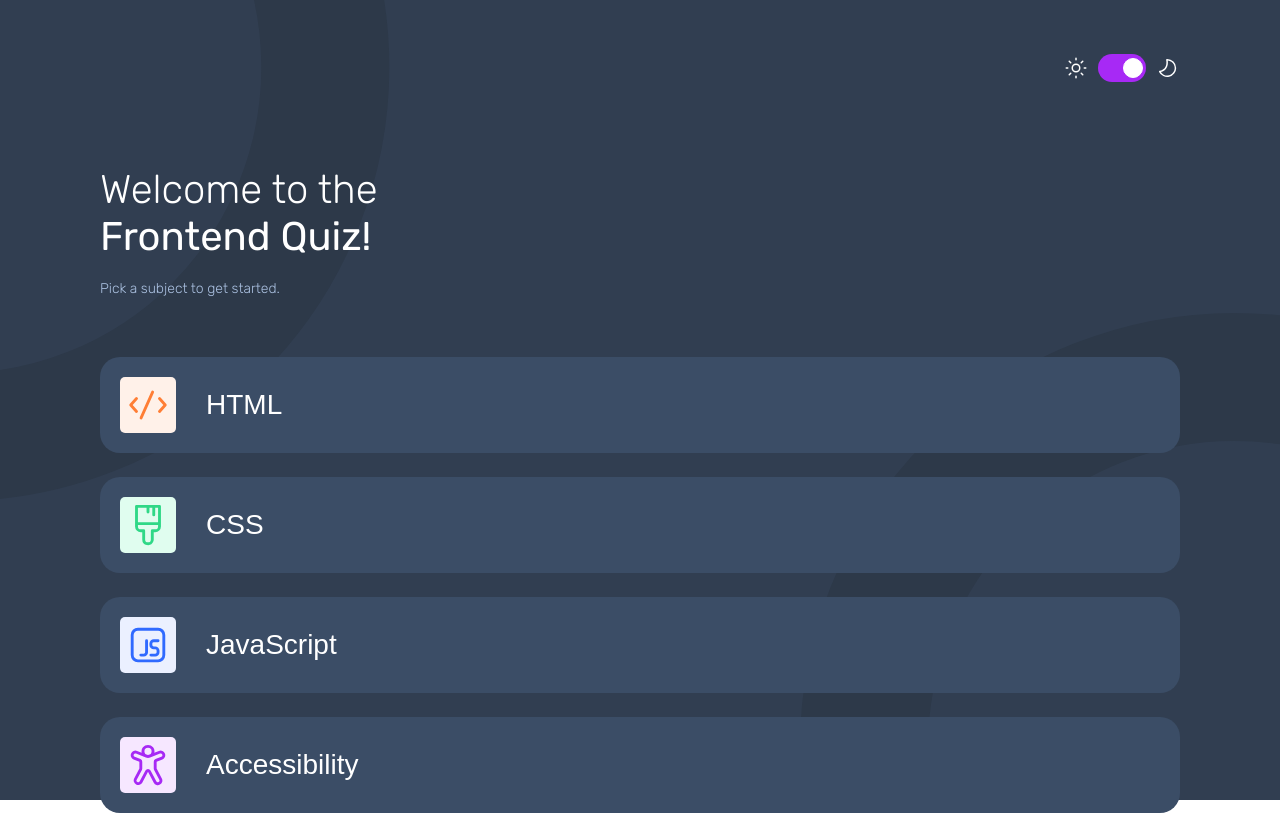
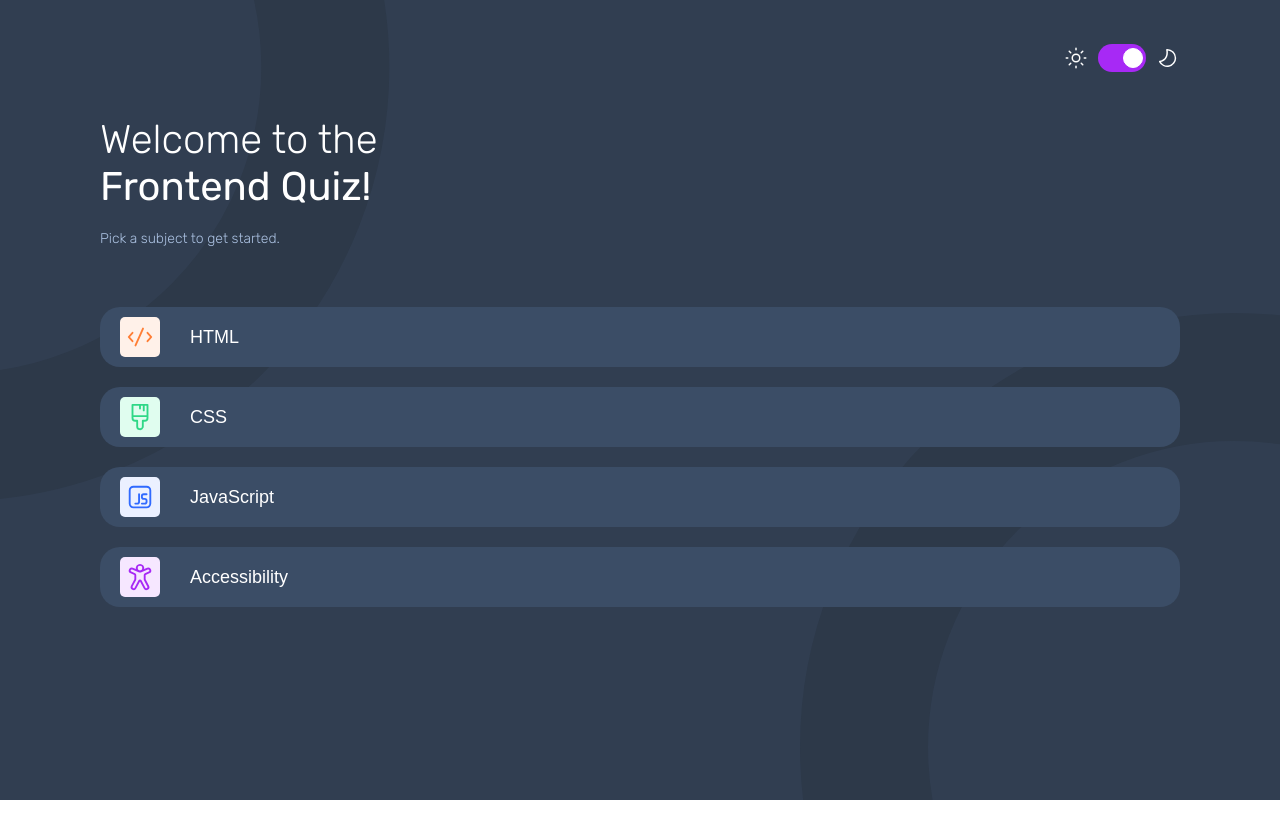
Before and after one commit to AnuragModi02/front-end-quiz, a Vue app: page /Home in a window 1280 px wide. Built offline with nearby package versions, Linux system fonts and the light colour scheme.

Commit message:
more bug fix

```diff
--- a/src/components/HomeComponent.vue
+++ b/src/components/HomeComponent.vue
@@ -78,19 +78,18 @@ export default {
   margin: 0 auto;
   height: 100%;
   display: grid;
-  grid-auto-rows: auto 1fr;
   justify-content: normal;
-  gap: 70px;
   padding: 40px;
+  overflow: scroll;
 }
 
 .header {
   display: flex;
   align-items: center;
-  height: 56px;
+  height: 100%;
 }
 
-@media(max-width:800px) {
+@media(max-width:1400px) {
   .container {
     gap: 40px;
   }
--- a/src/components/QuizOptions.vue
+++ b/src/components/QuizOptions.vue
@@ -152,6 +152,7 @@ img {
     width: 56px;
     padding: 5px;
     border-radius: 5px;
+    margin-block: 10px;
 }
 
 h3 {
@@ -163,10 +164,10 @@ h3 {
     align-items: center;
     color: white;
     flex-grow: 1;
+    margin-block: 10px;
 }
 
 .options-or-images {
-    height: 96px;
     display: flex;
     align-items: center;
     gap: 30px;
@@ -191,9 +192,10 @@ button:hover {
     border-radius: 5px;
     font-weight: bolder;
     flex-shrink: 0;
+    margin-block: 10px;
 }
 
-@media(max-width: 800px) {
+@media(max-width: 1400px) {
     h3 {
         font-size: 18px;
         margin-block: 10px;
@@ -210,9 +212,5 @@ button:hover {
         width: 40px;
         margin-block: 10px;
     }
-
-    .options-or-images {
-        height: auto;
-    }
 }
 </style>
--- a/src/components/ResultComponent.vue
+++ b/src/components/ResultComponent.vue
@@ -115,9 +115,7 @@ export default {
     .result-container {
         grid-template-columns: 1fr;
     }
-}
 
-@media(max-width: 800px) {
     .quiz-completed {
         font-size: 40px;
     }
--- a/src/components/SelectedComponentMeta.vue
+++ b/src/components/SelectedComponentMeta.vue
@@ -50,7 +50,7 @@ h2 {
     font-weight: bolder;
 }
 
-@media(max-width:800px) {
+@media(max-width:1400) {
     img {
         height: 40px;
         width: 40px;
--- a/src/components/WelcomeComponent.vue
+++ b/src/components/WelcomeComponent.vue
@@ -121,9 +121,6 @@ export default {
   .pick-a-subject {
     font-size: 14px;
   }
-}
-
-@media(max-width: 800px) {
 
   .quiz-options {
     justify-content: flex-start;
--- a/src/components/questionnaire/AnswersComponent.vue
+++ b/src/components/questionnaire/AnswersComponent.vue
@@ -184,7 +184,7 @@ export default {
     }
 }
 
-@media(max-width: 800px) {
+@media(max-width: 1400px) {
     .button {
         font-size: 18px;
         height: 64px;
--- a/src/components/questionnaire/QuestionsComponent.vue
+++ b/src/components/questionnaire/QuestionsComponent.vue
@@ -108,10 +108,6 @@ export default {
         grid-row-gap: 25px;
     }
 
-
-}
-
-@media (max-width: 800px) {
     .main-question h1 {
         font-size: 20px;
     }
```
